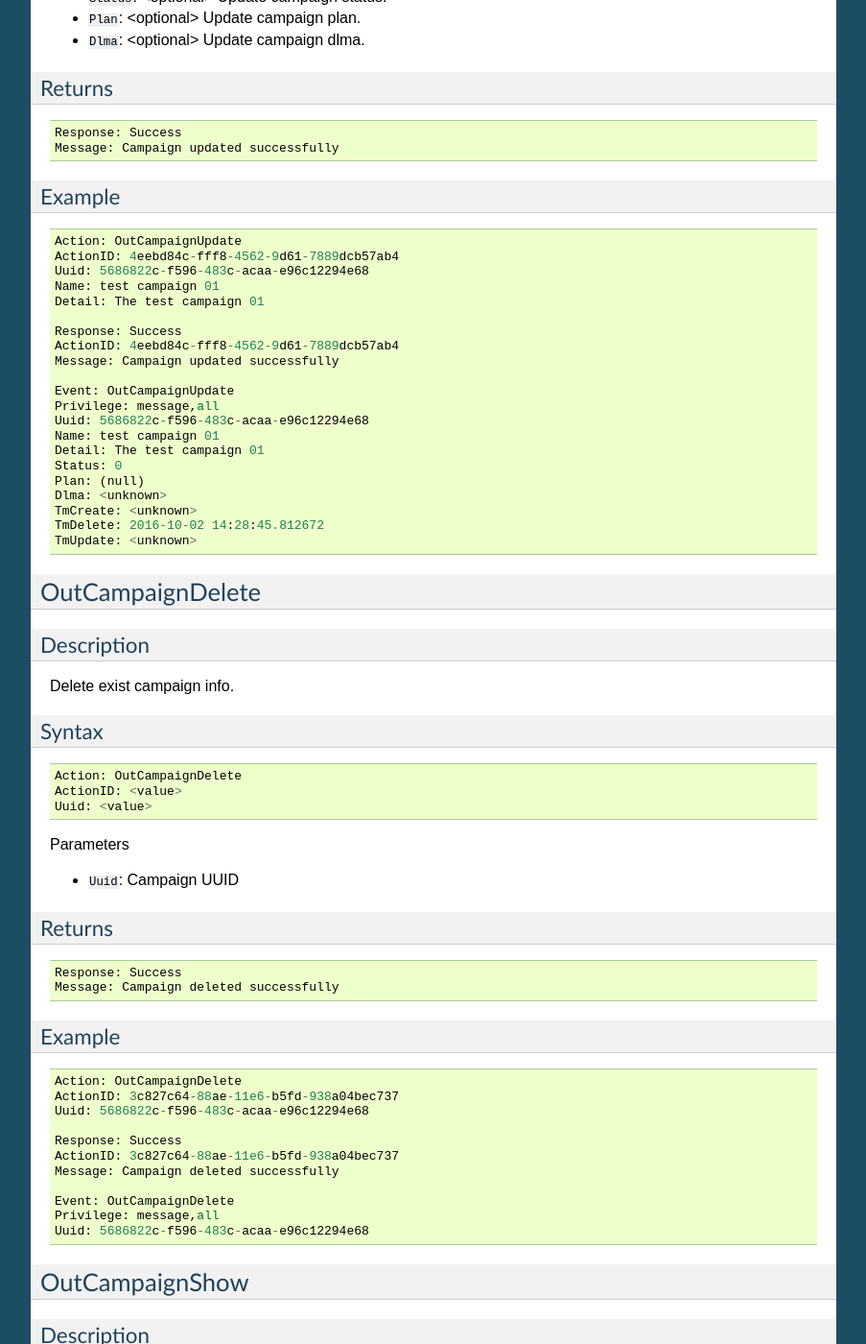
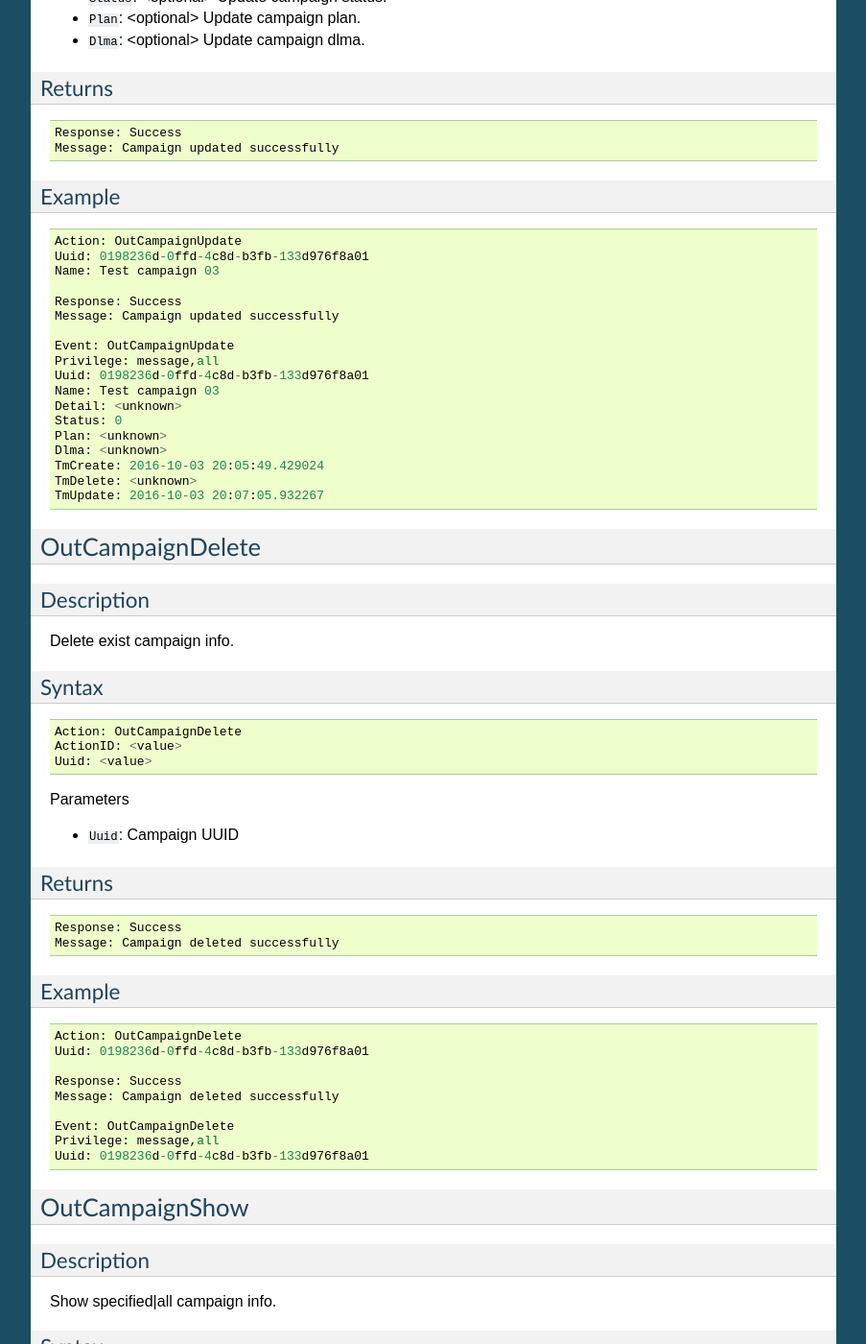
Before and after one commit to pchero/asterisk-outbound, a Sphinx documentation site: the page built from doc/ami_action.rst, in a window 1280 px wide and 1400 px high, scrolled down 1571 px. Shown: the whole window at 96% size, without its empty margins (198-1101 px from the left). Built offline with Sphinx 7.4.7, drawn with Linux system fonts in a browser that asks for light colours; some of the changed text lies outside the part shown.

Commit message:
Fixed ami_action.rst
- #56
- Fixed already.
- May affected by #57

```diff
--- a/doc/ami_action.rst
+++ b/doc/ami_action.rst
@@ -44,22 +44,22 @@
 -------
 ::
 
-    Action: OutCampaignCreate
+   Action: OutCampaignCreate
 
-    Response: Success
-    Message: Campaign created successfully
+   Response: Success
+   Message: Campaign created successfully
 
-    Event: OutCampaignCreate
-    Privilege: message,all
-    Uuid: 5686822c-f596-483c-acaa-e96c12294e68
-    Name: <unknown>
-    Detail: <unknown>
-    Status: 0
-    Plan: (null)
-    Dlma: <unknown>
-    TmCreate: <unknown>
-    TmDelete: 2016-10-02 14:28:45.812672
-    TmUpdate: <unknown>
+   Event: OutCampaignCreate
+   Privilege: message,all
+   Uuid: 0198236d-0ffd-4c8d-b3fb-133d976f8a01
+   Name: <unknown>
+   Detail: <unknown>
+   Status: 0
+   Plan: <unknown>
+   Dlma: <unknown>
+   TmCreate: 2016-10-03 20:05:49.429024
+   TmDelete: <unknown>
+   TmUpdate: <unknown>
 
 
 OutCampaignUpdate
@@ -103,27 +103,24 @@
 -------
 ::
 
-    Action: OutCampaignUpdate
-    ActionID: 4eebd84c-fff8-4562-9d61-7889dcb57ab4
-    Uuid: 5686822c-f596-483c-acaa-e96c12294e68
-    Name: test campaign 01
-    Detail: The test campaign 01
+   Action: OutCampaignUpdate
+   Uuid: 0198236d-0ffd-4c8d-b3fb-133d976f8a01
+   Name: Test campaign 03
 
-    Response: Success
-    ActionID: 4eebd84c-fff8-4562-9d61-7889dcb57ab4
-    Message: Campaign updated successfully
+   Response: Success
+   Message: Campaign updated successfully
 
-    Event: OutCampaignUpdate
-    Privilege: message,all
-    Uuid: 5686822c-f596-483c-acaa-e96c12294e68
-    Name: test campaign 01
-    Detail: The test campaign 01
-    Status: 0
-    Plan: (null)
-    Dlma: <unknown>
-    TmCreate: <unknown>
-    TmDelete: 2016-10-02 14:28:45.812672
-    TmUpdate: <unknown>
+   Event: OutCampaignUpdate
+   Privilege: message,all
+   Uuid: 0198236d-0ffd-4c8d-b3fb-133d976f8a01
+   Name: Test campaign 03
+   Detail: <unknown>
+   Status: 0
+   Plan: <unknown>
+   Dlma: <unknown>
+   TmCreate: 2016-10-03 20:05:49.429024
+   TmDelete: <unknown>
+   TmUpdate: 2016-10-03 20:07:05.932267
 
 
 OutCampaignDelete
@@ -157,17 +154,15 @@
 -------
 ::
 
-    Action: OutCampaignDelete
-    ActionID: 3c827c64-88ae-11e6-b5fd-938a04bec737
-    Uuid: 5686822c-f596-483c-acaa-e96c12294e68
+   Action: OutCampaignDelete
+   Uuid: 0198236d-0ffd-4c8d-b3fb-133d976f8a01
 
-    Response: Success
-    ActionID: 3c827c64-88ae-11e6-b5fd-938a04bec737
-    Message: Campaign deleted successfully
+   Response: Success
+   Message: Campaign deleted successfully
 
-    Event: OutCampaignDelete
-    Privilege: message,all
-    Uuid: 5686822c-f596-483c-acaa-e96c12294e68
+   Event: OutCampaignDelete
+   Privilege: message,all
+   Uuid: 0198236d-0ffd-4c8d-b3fb-133d976f8a01
 
 
 OutCampaignShow
```
